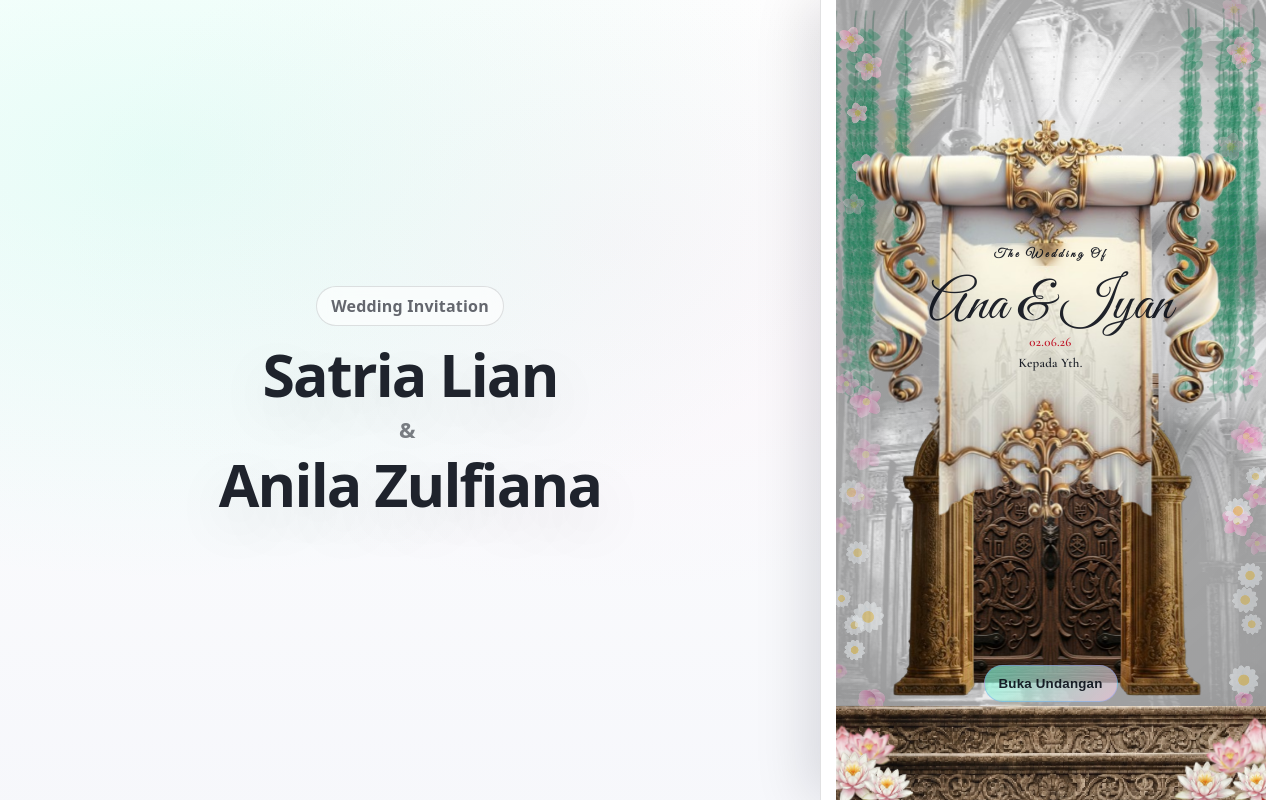
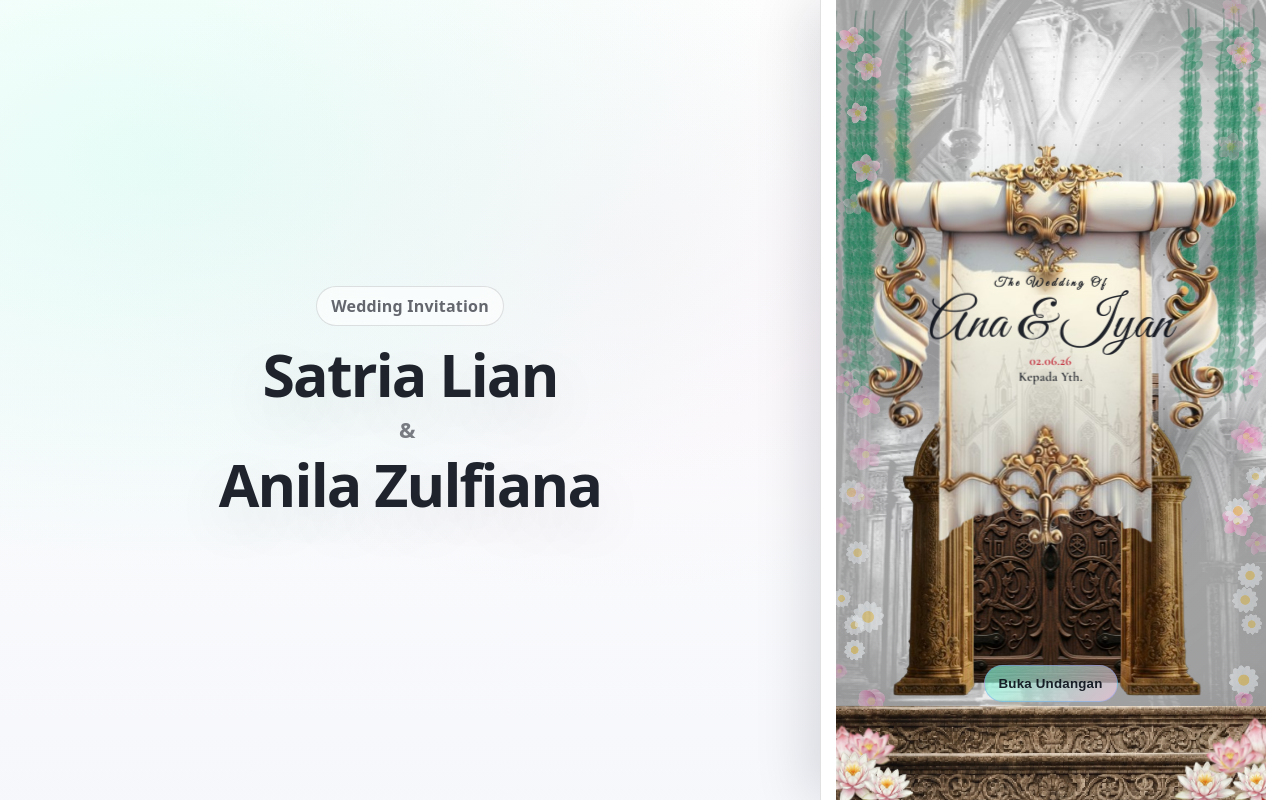
Before and after one commit to yurasera/FloWedding, a React (Vite) app: page / in a window 1280 px wide. Built offline with nearby package versions, Linux system fonts and the light colour scheme.

Commit message:
refactor: cover banner position

```diff
--- a/src/sections/CoverHeader.jsx
+++ b/src/sections/CoverHeader.jsx
@@ -222,6 +222,7 @@ export default function CoverHeader({
       {!opened ? (
         <>
           <div className="cover-intro">
+            <div className="cover-intro__sway">
               <img className="cover-intro__banner" src={banner} alt="" aria-hidden="true" />
               <span className="cover-intro__label">The Wedding Of</span>
               <h1 className="title">{coupleName}</h1>
@@ -237,6 +238,7 @@ export default function CoverHeader({
                 </div>
               ) : null}
             </div>
+          </div>
           <div className="row center cover-open">
             <button className="btn btn-primary" onClick={onOpen}>
               Buka Undangan
@@ -246,6 +248,7 @@ export default function CoverHeader({
       ) : (
         <>
           <div className="cover-intro">
+            <div className="cover-intro__sway">
               <img className="cover-intro__banner" src={banner} alt="" aria-hidden="true" />
               <span className="cover-intro__label">The Wedding Of</span>
               <h1 className="title">{coupleName}</h1>
@@ -259,6 +262,7 @@ export default function CoverHeader({
                   <Pill>Kepada Yth. {guestName}</Pill>
                 </div>
               ) : null}
+            </div>
           </div>
           <Reveal className="cover-title-open">
             <img className="coin-img" src={coinAi} alt="" aria-hidden="true" />
--- a/src/styles.css
+++ b/src/styles.css
@@ -307,13 +307,23 @@ code {
   position: absolute;
   left: 50%;
   top: max(134px, env(safe-area-inset-top));
-  transform: translateX(-50%);
   width: min(520px, calc(100% - 32px));
   text-align: center;
   z-index: 12;
   /* di atas gateway/florals */
   pointer-events: none;
   perspective: 900px;
+}
+
+.cover-intro__sway {
+  position: relative;
+  width: 100%;
+  display: flex;
+  flex-direction: column;
+  align-items: center;
+  transform-origin: 50% 0%;
+  will-change: transform;
+  animation: coverBannerSway 7.2s ease-in-out infinite;
 }
 
 .cover-intro::before {
@@ -354,13 +364,12 @@ code {
   pointer-events: none;
   user-select: none;
   filter: drop-shadow(0 20px 55px rgba(8, 12, 22, 0.18));
-  animation: coverBannerSway 7.2s ease-in-out infinite;
 }
 
 .cover-intro__label {
   display: inline-flex;
   align-items: center;
-  top: 80px;
+  top: 110px;
   padding: 4px 8px;
   border-radius: 999px;
   backdrop-filter: blur(5px);
@@ -374,7 +383,7 @@ code {
   font-family: "Great Vibes", ui-serif, Georgia, "Times New Roman", Times, serif;
   font-weight: 400;
   font-size: clamp(24px, 6vw, 56px);
-  margin: 90px 0 0px;
+  margin: 110px 0 0px;
   letter-spacing: 0;
   line-height: 1.04;
 }
```
Lines whose indentation alone changed are shown as unchanged.
